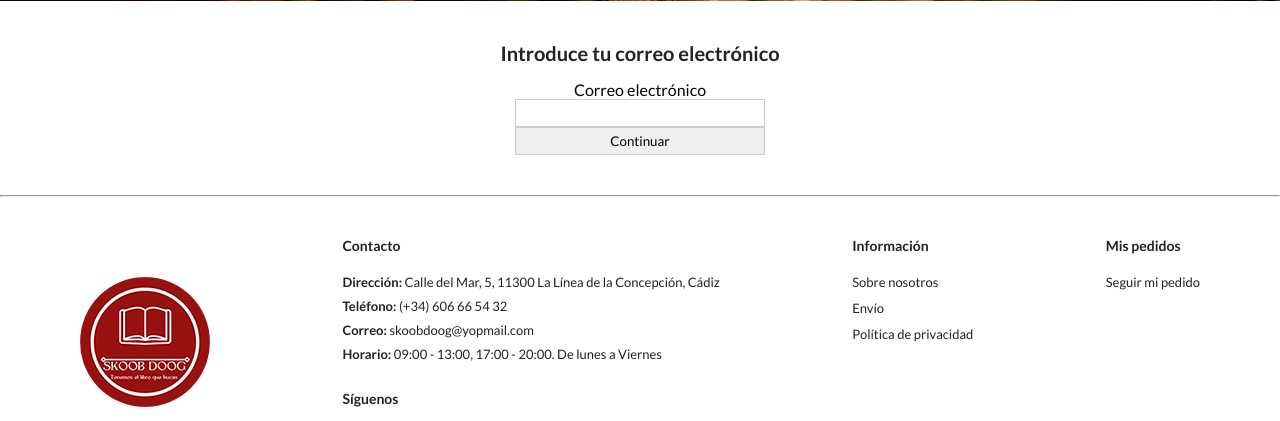
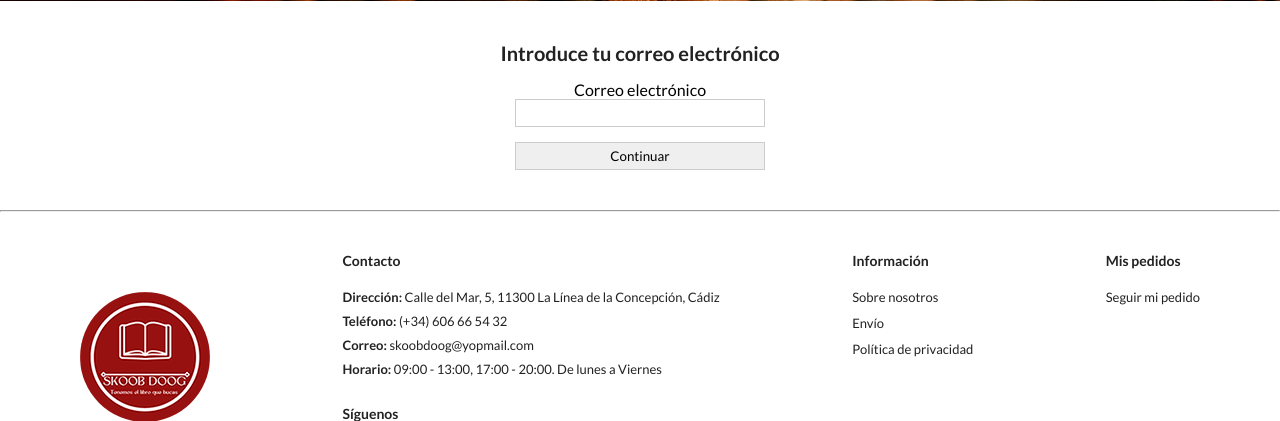
Before and after one commit to FJMarfil/Skoob-Doog, a PHP site: page /purchase.php in a window 1280 px wide. Shown: the part 402-823 px from the top of the page. Run offline with PHP 8.4, Linux system fonts and the light colour scheme; style sheets or scripts are compiled from the project's sources; some libraries are stand-ins or nearby versions.

Commit message:
Update: form button tag

```diff
--- a/styles/scss/style.scss
+++ b/styles/scss/style.scss
@@ -702,7 +702,7 @@ footer {
         text-align: center;
         margin: 0 auto;
 
-        &[type="submit"] {
+        &[type="button"] {
             margin-top: 45px;
         }
     }
@@ -711,7 +711,7 @@ footer {
 /* Formulario de correo (compra) */
 #purchase-form-email {
     input {
-        &[type="submit"] {
+        &[type="button"] {
             margin-top: 15px;
         }
     }
```
